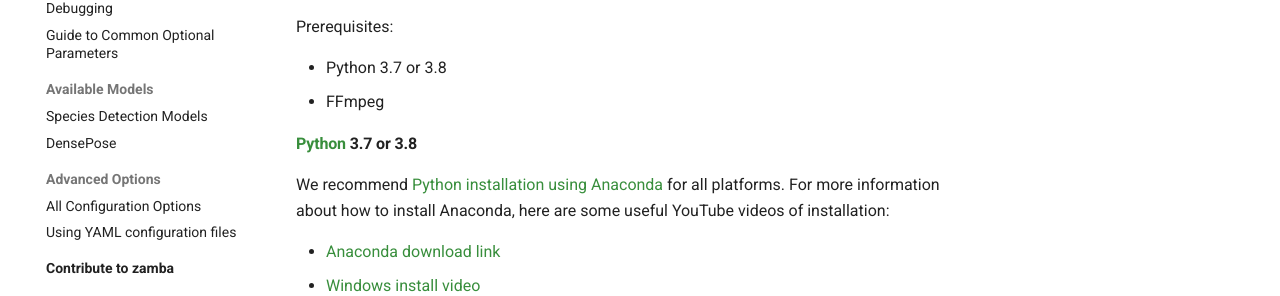
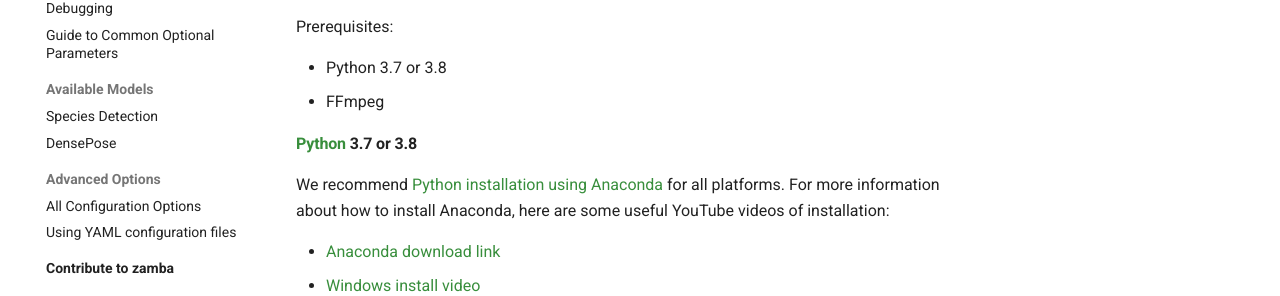
Before and after one commit to drivendataorg/zamba, an MkDocs documentation site: the page built from docs/docs/install.md, in a window 1280 px wide. Shown: the part 354-650 px from the top of the page. Built offline with MkDocs 1.6.1 and Material for MkDocs 9.7.7, drawn with Linux system fonts in a browser that asks for light colours; comment, search, counter and statistics services are not loaded; the version menu is left out.

Commit message:
simplify

```diff
--- a/docs/mkdocs.yml
+++ b/docs/mkdocs.yml
@@ -23,7 +23,7 @@
       - Debugging: "debugging.md"
       - Guide to Common Optional Parameters: "extra-options.md"
   - "Available Models":
-      - Species Detection Models: "models/species-detection.md"
+      - Species Detection: "models/species-detection.md"
       - DensePose: "models/denspose.md"
   - "Advanced Options":
       - All Configuration Options: "configurations.md"
```
